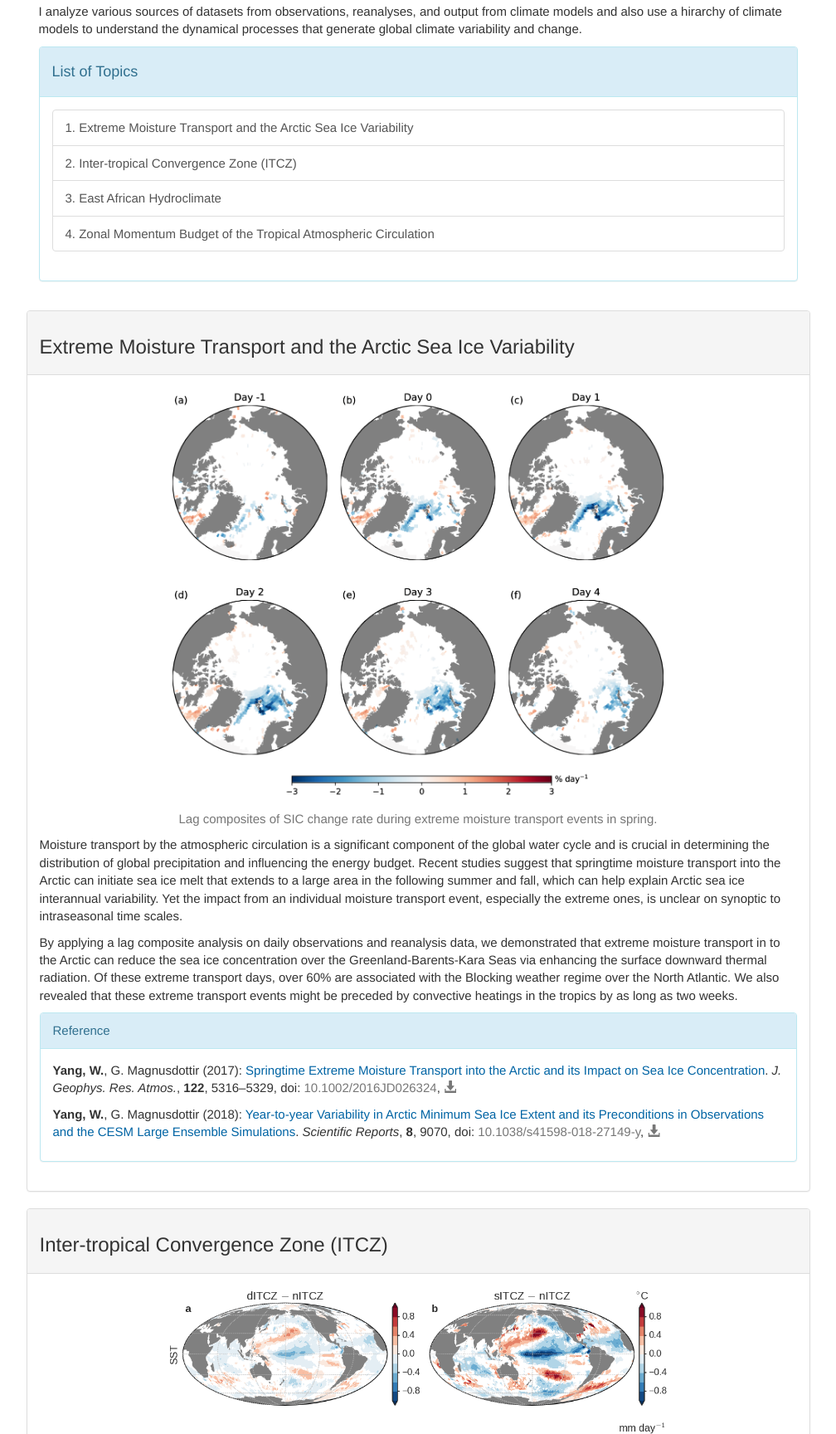
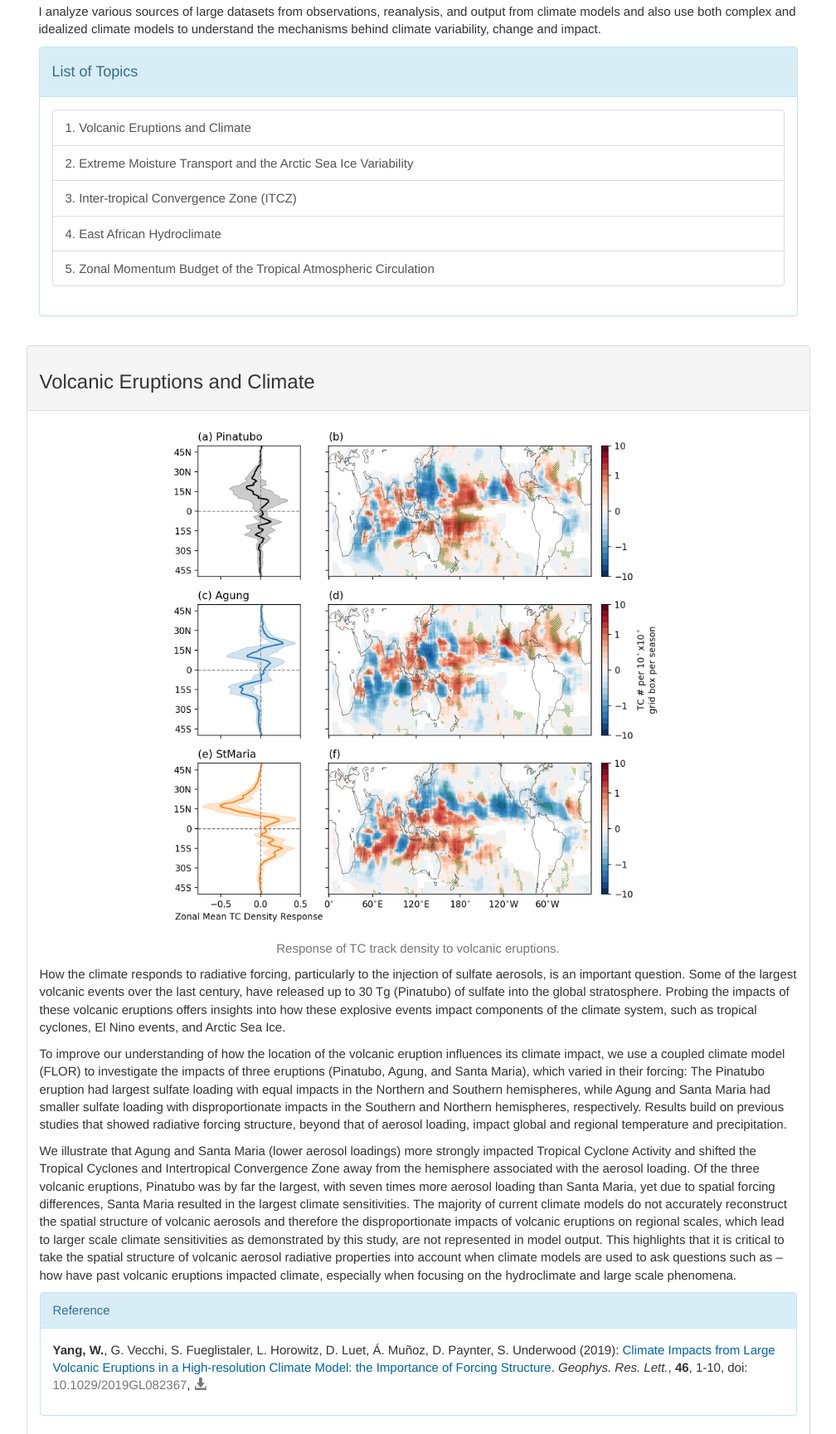
Before and after one commit to wy2136/wy2136.github.io, a plain HTML site: page research.html in a window 1280 px wide. Shown: the part 332-2060 px from the top of the page at 83% size, without its empty margins (136-1144 px from the left). Drawn offline with Linux system fonts and the light colour scheme; a script that the page names is missing; a web font is replaced by a local one.

Commit message:
update research/cv

```diff
--- a/research.html
+++ b/research.html
@@ -31,20 +31,23 @@
     <div class="col-md-10">
 
       <div style="margin-top:1em" class="panel-body">
-        <p>My research is focused on better understanding climate fluctuations and extremes on timescales ranging from sub-seasonal to long-term climate change, as well as why the mean climate of the planet is the way it is. In particular, I am interested in the aspect of climate that involves water, or the hydroclimate, since the water cycle is not only important in the energy budget of the global climate system but also greatly influencing the environment and lives of our planet.</p>
+        <p>My research is focused on better understanding climate variability and change on broad timescales of sub-seasons to millennia, as well as why the mean climate of the planet is the way it is.
+Interests are also in the impact of climate variability and change beyond the climate system, e.g. the epidemic dynamics.
+In particular, I am interested in the moisture component within climate since water is not only important in global energy budget but also greatly influencing the environment of our planet and lives inside.</p>
 
         <p>Geographically, my work covers a wide range of regions from semi-arid land areas to intensive-rainfall oceans in the tropics,  and from middle latitudes where the weather is greatly impacted by large scale storms, to the Arctic where the sea ice has been declining significantly in recent decades.</p>
 
-        <p>I analyze various sources of datasets from observations, reanalyses, and output from climate models and also use a hirarchy of climate models to understand the dynamical processes that generate global climate variability and change.</p>
+        <p>I analyze various sources of large datasets from observations, reanalysis, and output from climate models and also use both complex and idealized climate models to understand the mechanisms behind climate variability, change and impact.</p>
 
         <div class="panel panel-info">
           <div class="panel-heading"><h4>List of Topics</h3></div>
           <div class="panel-body">
             <div class="list-group">
-              <a href="#extreme" type="button" class="list-group-item">1. Extreme Moisture Transport and the Arctic Sea Ice Variability</a>
-              <a href="#ITCZ" class="list-group-item">2. Inter-tropical Convergence Zone (ITCZ)</a>
-              <a href="#EA" class="list-group-item">3. East African Hydroclimate</a>
-              <a href="#momentum" class="list-group-item">4. Zonal Momentum Budget of the Tropical Atmospheric Circulation</a>
+              <a href="#volc" type="button" class="list-group-item">1. Volcanic Eruptions and Climate</a>
+			  <a href="#extreme" type="button" class="list-group-item">2. Extreme Moisture Transport and the Arctic Sea Ice Variability</a>
+              <a href="#ITCZ" class="list-group-item">3. Inter-tropical Convergence Zone (ITCZ)</a>
+              <a href="#EA" class="list-group-item">4. East African Hydroclimate</a>
+              <a href="#momentum" class="list-group-item">5. Zonal Momentum Budget of the Tropical Atmospheric Circulation</a>
             </div>
           </div> <!-- panel-body -->
         </div> <!-- panel -->
@@ -55,6 +58,42 @@
     <div class="clearfix"></div>
 
 
+
+    <div class="col-md-1"></div>
+    <div class="col-md-10">
+      <div class="panel panel-default"><a name="volc"></a>
+        <div class="panel-heading"><h3>Volcanic Eruptions and Climate</h3></div>
+        <div class="panel-body">
+          <div>
+            <p class="text-center visible-sm visible-md visible-lg" ><img src="./fig/fig_tc.png" style="width:67%"></p>
+            <p class="text-center visible-xs " ><img src="./fig/fig_tc.png" style="width:100%"></p>
+            <p class="text-muted text-center">Response of TC track density to volcanic eruptions.</p>
+          </div>
+
+          <p>How the climate responds to radiative forcing, particularly to the injection of sulfate aerosols, is an important question.
+Some of the largest volcanic events over the last century, have released up to 30 Tg (Pinatubo) of sulfate into the global stratosphere.
+Probing the impacts of these volcanic eruptions offers insights into how these explosive events impact components of the climate system, such as tropical cyclones, El Nino events, and Arctic Sea Ice. </p>
+
+          <p>To improve our understanding of how the location of the volcanic eruption influences its climate impact, we use a coupled climate model (FLOR) to investigate the impacts of three eruptions (Pinatubo, Agung, and Santa Maria), which varied in their forcing: The Pinatubo eruption had largest sulfate loading with equal impacts in the Northern and Southern hemispheres, while Agung and Santa Maria had smaller sulfate loading with disproportionate impacts in the Southern and Northern hemispheres, respectively.
+Results build on previous studies that showed radiative forcing structure, beyond that of aerosol loading, impact global and regional temperature and precipitation.</p>
+		  <p>We illustrate that Agung and Santa Maria (lower aerosol loadings) more strongly impacted Tropical Cyclone Activity and shifted the Tropical Cyclones and Intertropical Convergence Zone away from the hemisphere associated with the aerosol loading.
+Of the three volcanic eruptions, Pinatubo was by far the largest, with seven times more aerosol loading than Santa Maria, yet due to spatial forcing differences, Santa Maria resulted in the largest climate sensitivities.
+The majority of current climate models do not accurately reconstruct the spatial structure of volcanic aerosols and therefore the disproportionate impacts of volcanic eruptions on regional scales, which lead to larger scale climate sensitivities as demonstrated by this study, are not represented in model output.
+This highlights that it is critical to take the spatial structure of volcanic aerosol radiative properties into account when climate models are used to ask questions such as – how have past volcanic eruptions impacted climate, especially when focusing on the hydroclimate and large scale phenomena. </p>
+
+          <div class="panel panel-info">
+            <!-- Default panel contents -->
+            <div class="panel-heading">Reference</div>
+            <div class="panel-body">
+              <p><script>write_publication("Yang_2019")</script></p>
+            </div>
+          </div> <!-- panel panel-info -->
+
+        </div> <!-- panel-body -->
+      </div> <!-- panel -->
+    </div>  <!-- col-->
+    <div class="col-md-1"></div>
+    <div class="clearfix"></div>
 
     <div class="col-md-1"></div>
     <div class="col-md-10">
```
Also changed, not shown: cv.html (+3 -2 lines), fig/fig_tc.png (added).
